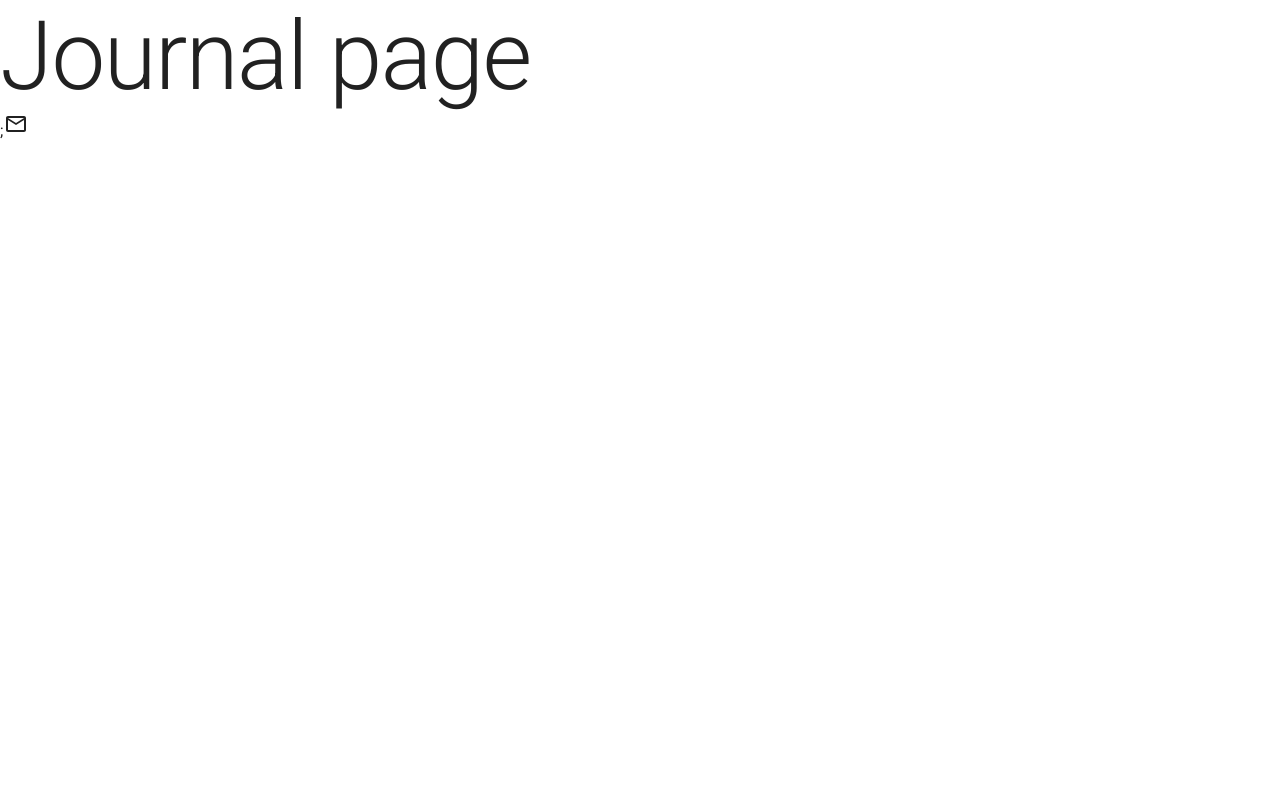
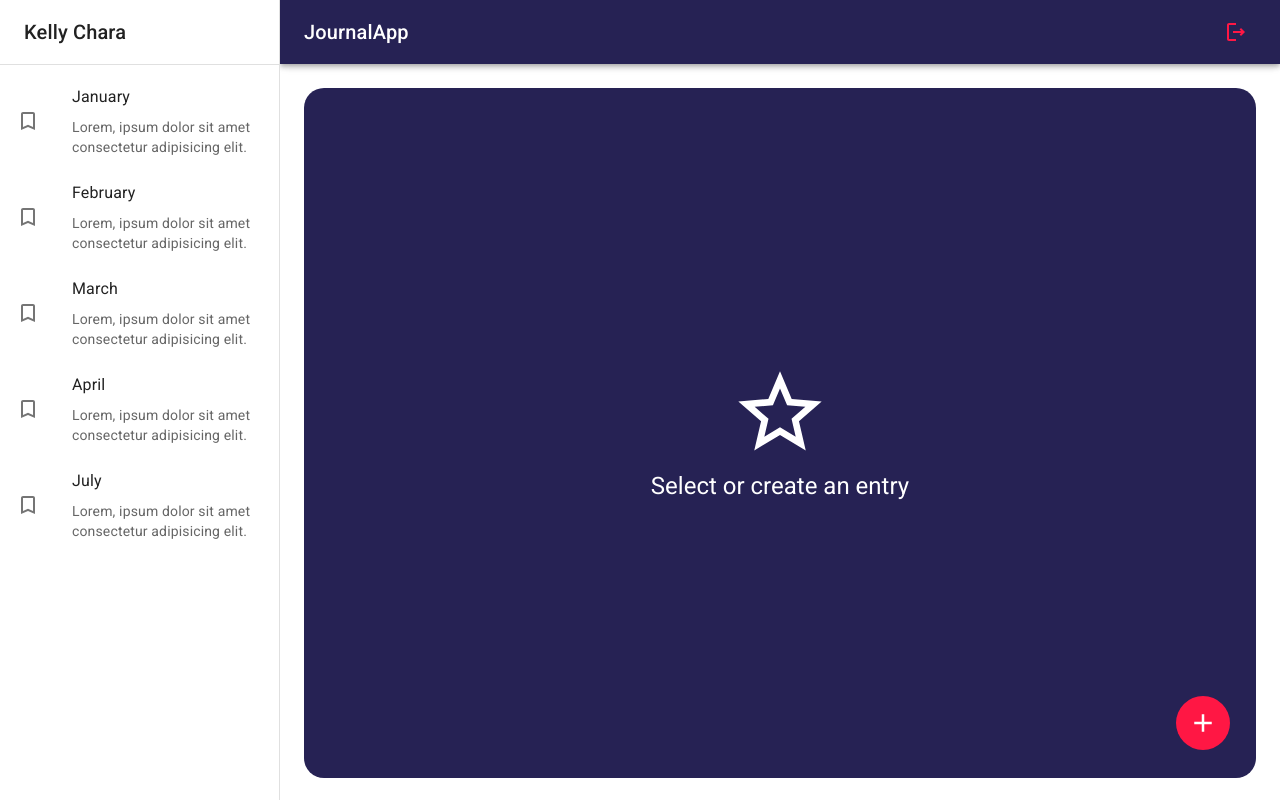
Before and after one commit to kelly1801/JournalApp, a React (Vite) app: page / in a window 1280 px wide. Built offline with nearby package versions, Linux system fonts and the light colour scheme.

Commit message:
add journal pages and views

```diff
--- /dev/null
+++ b/src/journal/components/ImageGallery.jsx
@@ -0,0 +1,69 @@
+import { ImageList, ImageListItem } from "@mui/material";
+
+export const ImageGallery = () => {
+  return (
+    <ImageList sx={{ width: '100%', height: 500 }} cols={4} rowHeight={200}>
+      {itemData.map((item) => (
+        <ImageListItem key={item.img}>
+          <img
+            src={`${item.img}?w=164&h=164&fit=crop&auto=format`}
+            srcSet={`${item.img}?w=164&h=164&fit=crop&auto=format&dpr=2 2x`}
+            alt={item.title}
+            loading="lazy"
+          />
+        </ImageListItem>
+      ))}
+    </ImageList>
+  );
+};
+
+const itemData = [
+  {
+    img: "https://images.unsplash.com/photo-1551963831-b3b1ca40c98e",
+    title: "Breakfast",
+  },
+  {
+    img: "https://images.unsplash.com/photo-1551782450-a2132b4ba21d",
+    title: "Burger",
+  },
+  {
+    img: "https://images.unsplash.com/photo-1522770179533-24471fcdba45",
+    title: "Camera",
+  },
+  {
+    img: "https://images.unsplash.com/photo-1444418776041-9c7e33cc5a9c",
+    title: "Coffee",
+  },
+  {
+    img: "https://images.unsplash.com/photo-1533827432537-70133748f5c8",
+    title: "Hats",
+  },
+  {
+    img: "https://images.unsplash.com/photo-1558642452-9d2a7deb7f62",
+    title: "Honey",
+  },
+  {
+    img: "https://images.unsplash.com/photo-1516802273409-68526ee1bdd6",
+    title: "Basketball",
+  },
+  {
+    img: "https://images.unsplash.com/photo-1518756131217-31eb79b20e8f",
+    title: "Fern",
+  },
+  {
+    img: "https://images.unsplash.com/photo-1597645587822-e99fa5d45d25",
+    title: "Mushrooms",
+  },
+  {
+    img: "https://images.unsplash.com/photo-1567306301408-9b74779a11af",
+    title: "Tomato basil",
+  },
+  {
+    img: "https://images.unsplash.com/photo-1471357674240-e1a485acb3e1",
+    title: "Sea star",
+  },
+  {
+    img: "https://images.unsplash.com/photo-1589118949245-7d38baf380d6",
+    title: "Bike",
+  },
+];
--- /dev/null
+++ b/src/journal/components/NavBar.jsx
@@ -0,0 +1,39 @@
+import { LogoutOutlined, MenuOutlined } from "@mui/icons-material";
+import { AppBar, Grid, IconButton, Toolbar, Typography } from "@mui/material";
+
+export const NavBar = ({ drawerWidth = 240 }) => {
+  return (
+    <AppBar
+      position="fixed"
+      sx={{
+        width: { sm: `calc(100% - ${drawerWidth}px)` },
+        ml: { sm: `${drawerWidth}px` },
+      }}
+    >
+      <Toolbar>
+        <IconButton
+          color="inherit"
+          edge="start"
+          sx={{ mr: 2, display: { sm: " none" } }}
+        >
+          <MenuOutlined />
+        </IconButton>
+
+        <Grid
+          container
+          direction="row"
+          justifyContent="space-between"
+          alignItems="center"
+        >
+          <Typography variant="h6" noWrap component="div">
+            JournalApp
+          </Typography>
+
+          <IconButton color="error">
+            <LogoutOutlined />
+          </IconButton>
+        </Grid>
+      </Toolbar>
+    </AppBar>
+  );
+};
--- /dev/null
+++ b/src/journal/components/SideBar.jsx
@@ -0,0 +1,67 @@
+import { TurnedInNot } from "@mui/icons-material";
+import {
+  Box,
+  Drawer,
+  Toolbar,
+  Typography,
+  Divider,
+  List,
+  ListItem,
+  ListItemButton,
+  ListItemIcon,
+  ListItemText,
+  Grid
+} from "@mui/material";
+
+export const SideBar = ({ drawerWidth = 240 }) => {
+  return (
+    <Box
+      component="nav"
+      sx={{ width: { sm: drawerWidth }, flexShrink: { sm: 0 } }}
+    >
+      <Drawer
+        variant="permanent"
+        open
+        sx={{
+          display: { xs: "block" },
+          "& .MuiDrawer-paper": { boxSizing: "border-box", width: drawerWidth },
+        }}
+      >
+        <Toolbar>
+          <Typography variant="h6" noWrap component="div">
+            Kelly Chara
+          </Typography>
+        </Toolbar>
+        <Divider />
+
+        <List>
+          {[
+            "January",
+            "February",
+            "March",
+            "April",
+            "July",
+
+          ].map((text) => (
+            <ListItem key={text} disablePadding>
+              <ListItemButton>
+                <ListItemIcon>
+                  <TurnedInNot />
+                </ListItemIcon>
+
+                <Grid container>
+                  <ListItemText primary={text} />
+                  <ListItemText
+                    secondary={
+                      "                  Lorem, ipsum dolor sit amet consectetur adipisicing elit."
+                    }
+                  />
+                </Grid>
+              </ListItemButton>
+            </ListItem>
+          ))}
+        </List>
+      </Drawer>
+    </Box>
+  );
+};
--- /dev/null
+++ b/src/journal/components/index.js
@@ -0,0 +1,4 @@
+export * from './ImageGallery';
+export * from './NavBar';
+export * from './SideBar';
+export * from './index';
--- /dev/null
+++ b/src/journal/layout/JournalLayout.jsx
@@ -0,0 +1,19 @@
+import { Box, Toolbar } from "@mui/material";
+import { NavBar, SideBar } from "../components";
+
+const drawerWidth = 280;
+const JournalLayout = ({ children }) => {
+  return (
+    <Box sx={{ display: "flex" }}>
+      <NavBar drawerWidth={drawerWidth} />
+      <SideBar drawerWidth={drawerWidth} />
+      <Box component="main" sx={{ flexGrow: 1, p: 3 }}>
+        <Toolbar />
+
+        {children}
+      </Box>
+    </Box>
+  );
+};
+
+export default JournalLayout;
--- a/src/journal/pages/JournalPage.jsx
+++ b/src/journal/pages/JournalPage.jsx
@@ -1,11 +1,27 @@
-import { MailOutline } from "@mui/icons-material";
-import { Typography } from "@mui/material";
+import { IconButton } from "@mui/material";
+import JournalLayout from "../layout/JournalLayout";
+import { NothingSelectedView, NoteView } from "../views";
+import { AddOutlined } from "@mui/icons-material";
 
 export const JournalPage = () => {
   return (
-    <>
-      <Typography variant="h1">Journal page</Typography>;
-      <MailOutline />
-    </>
+    <JournalLayout>
+      <NothingSelectedView />
+      {/* <NoteView /> */}
+
+      <IconButton
+        size="large"
+        sx={{
+          color: "white",
+          backgroundColor: "error.main",
+          ":hover": { backgroundColor: "error.main", opacity: 0.9 },
+          position: "fixed",
+          right: 50,
+          bottom: 50,
+        }}
+      >
+        <AddOutlined sx={{fontSize: 30}}/>
+      </IconButton>
+    </JournalLayout>
   );
 };
--- /dev/null
+++ b/src/journal/views/NoteView.jsx
@@ -0,0 +1,45 @@
+import { SaveOutlined } from "@mui/icons-material";
+import { Button, Grid, Typography, TextField } from "@mui/material";
+import { ImageGallery } from "../components";
+export const NoteView = () => {
+  return (
+    <Grid
+      container
+      direction="row"
+      justifyContent="space-between"
+      sx={{ mb: 1 }}
+      alignItems="center"
+    >
+      <Grid item>
+        <Typography fontSize={39} fontWeight="light">
+          28, January, 2023
+        </Typography>
+      </Grid>
+      <Grid item>
+        <Button color="primary" sx={{ p: 2 }}>
+          <SaveOutlined sx={{ fontSize: 30, mr: 1 }} />
+          Save
+        </Button>
+      </Grid>
+      <Grid container>
+        <TextField
+          type="text"
+          variant="filled"
+          fullWidth
+          placeholder="Type a title"
+          label="Title"
+          sx={{ border: "none", my: 1 }}
+        />
+        <TextField
+          type="text"
+          variant="filled"
+          fullWidth
+          multiline
+          placeholder="What happen today?"
+          minRows={5}
+        />
+      </Grid>
+      <ImageGallery />
+    </Grid>
+  );
+};
--- /dev/null
+++ b/src/journal/views/NothingSelectedView.jsx
@@ -0,0 +1,28 @@
+import {  StarBorderOutlined } from "@mui/icons-material";
+import { Grid, Typography } from "@mui/material";
+
+export const NothingSelectedView = () => {
+  return (
+    <Grid
+      container
+      spacing={0}
+      direction="column"
+      alignItems="center"
+      justifyContent="center"
+      sx={{
+        minHeight: "calc(100vh - 110px )",
+        backgroundColor: "primary.main",
+        borderRadius: 5
+      }}
+    >
+      <Grid item xs={12}>
+        <StarBorderOutlined sx={{ fontSize: 100, color: "white" }} />
+      </Grid>
+      <Grid item xs={12}>
+        <Typography color="white" variant="h5">
+          Select or create an entry
+        </Typography>
+      </Grid>
+    </Grid>
+  );
+};
--- /dev/null
+++ b/src/journal/views/index.js
@@ -0,0 +1,3 @@
+export * from './NoteView';
+export * from './NothingSelectedView';
+export * from './index';
```
